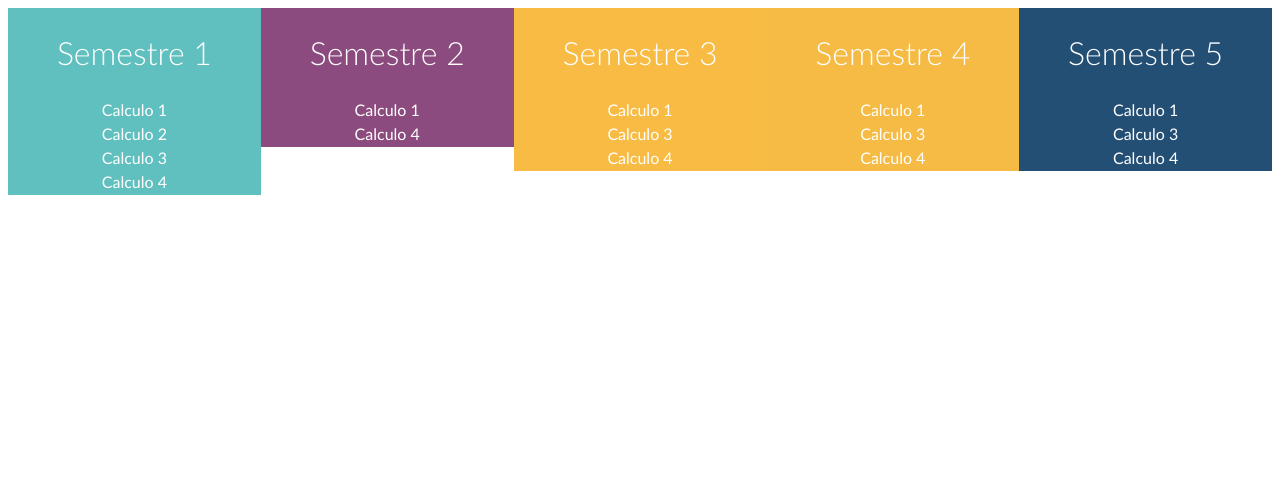
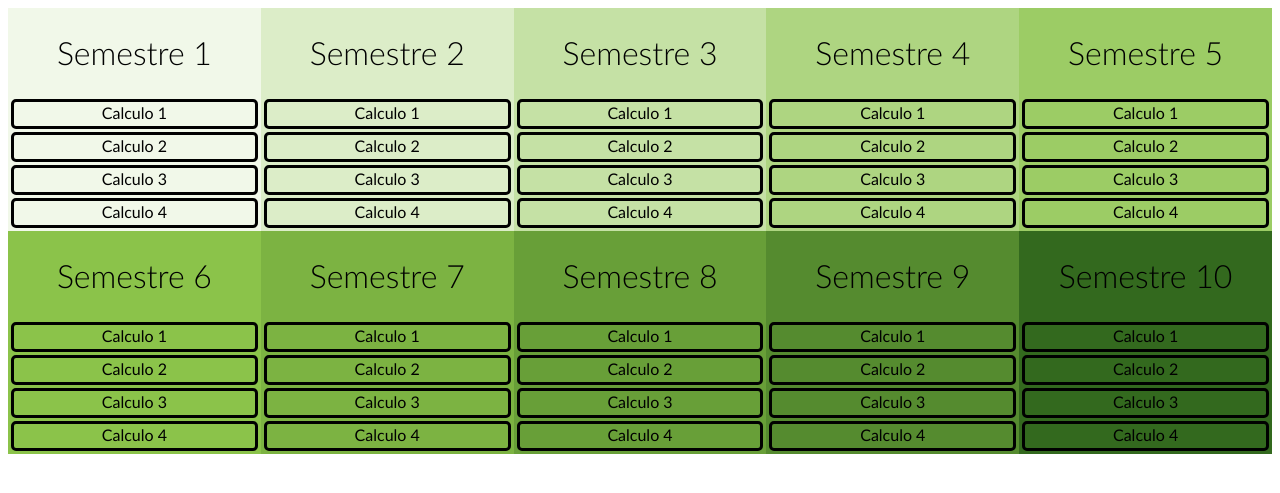
Before and after one commit to Mariapaula1609/GestorPensum, a PHP site: page /plantillaMaterias.php in a window 1280 px wide. Shown: the top 493 px of the page. Run offline with PHP 8.4, Linux system fonts and the light colour scheme.

Commit message:
Se arreglo la interfaz

```diff
--- a/css/materias.css
+++ b/css/materias.css
@@ -3,36 +3,120 @@
 }
 
 .content {
+  width: 100%;
   text-align: center;
   overflow: hidden;
-  color: white;
+  color: black;
+  background: #ECEFF1;
 }
-#semestre5  {
-  width: 20%;
-  float:left;
-  background: #244F75;
-}
+
 #semestre1 {
   width: 20%;
   float:left;
-       background: #60BFBF;
+       background:#F1F8E9;
 }
 #semestre2 {
   width: 20%;
   float:left;
-       background: #8C4B7E;
+       background: #DCEDC8;
 }
 #semestre3 {
   width: 20%;
   float:left;
-       background: #F8BB44;
+       background: #C5E1A5;
 }
 #semestre4 {
   width: 20%;
   float:left;
-  background: #F6BB44;
+  background: #AED581;
+}
+#semestre5 {
+  width: 20%;
+  float:left;
+  background: #9CCC65;
+}
+#semestre6 {
+  width: 20%;
+  float:left;
+  background: #8BC34A;
+}
+#semestre7{
+  width: 20%;
+  float:left;
+  background: #7CB342;
+}
+#semestre8 {
+  width: 20%;
+  float:left;
+  background: #689F38;
+}
+#semestre9 {
+  width: 20%;
+  float:left;
+  background: #558B2F;
+}
+#semestre10 {
+  width: 20%;
+  float:left;
+  background: #33691E;
 }
 /* Demo purposes */
+.materia{
+  margin: 3px;
+  border-radius: 5px;
+  border-style: solid;
+
+}
+.materias1{
+  margin: 5px;
+  border-radius: 5px;
+
+}
+.materias2{
+  margin: 5px;
+  border-radius: 5px;
+
+}
+.materias3{
+  margin: 5px;
+  border-radius: 5px;
+
+}
+.materias4{
+  margin: 5px;
+  border-radius: 5px;
+
+}
+.materias5{
+  margin: 5px;
+  border-radius: 5px;
+
+}
+.materias6{
+  margin: 5px;
+  border-radius: 5px;
+
+}
+.materias7{
+  margin: 6px;
+  border-radius: 5px;
+
+}
+.materias8{
+  margin: 5px;
+  border-radius: 5px;
+
+}
+.materias9{
+  margin: 5px;
+  border-radius: 5px;
+
+}
+.materias10{
+  margin: 5px;
+  border-radius: 5px;
+
+}
 
 body {
   font-family: 'Lato';
--- a/javaScript.js
+++ b/javaScript.js
@@ -2,10 +2,12 @@ function enviarCodigo(){
        document.formulario1.submit()
   }
 function enviarCodigoServer(codigo){
+
   var xhttp = new XMLHttpRequest();
   xhttp.onreadystatechange = function() {
       if (this.readyState == 4 && this.status == 200) {
-        //  console.log(this.responseText);
+          console.log("dasdsa");
+
            let datos = JSON.parse(this.responseText);
            cargarMaterias(datos);
       }
@@ -15,8 +17,8 @@ function enviarCodigoServer(codigo){
 }
 function cargarMaterias(datos){
   let semestres =[];
-  for(var i = 1;i<=5;i++){
-    semestres.push(document.querySelector("#semestre"+i));
+  for(var i = 1;i<=10;i++){
+    semestres.push(document.querySelector("#materias"+i));
     semestres[i-1].innerHTML = '';
   }
   console.log(semestres);
--- a/plantillaMaterias.php
+++ b/plantillaMaterias.php
@@ -5,6 +5,7 @@
 		<link rel="stylesheet" href="css/materias.css" />
 		<title>Administrador Pensum</title>
 		<script src="javaScript.js"></script>
+
 	</head>
 	<body>
 		<?php
@@ -18,35 +19,96 @@
 		 ?>
 
 		 <div class="content">
+
 			 <div id="semestre1">
-		       <h1 class="titulo_semestre" data-name="Ipsum">Semestre 1</h1>
+				 <h1 class="titulo_semestre">Semestre 1</h1>
+				 <div id="materias1">
 					<div class="materia">Calculo 1</div>
 					<div class="materia">Calculo 2</div>
 					<div class="materia">Calculo 3</div>
 					<div class="materia">Calculo 4</div>
 				</div>
+			 </div>
 			 <div id="semestre2">
-		       <h1 class="titulo_semestre" data-name="Dolor">Semestre 2</h1>
+				 <h1 class="titulo_semestre">Semestre 2</h1>
+				 <div id="materias2">
 					<div class="materia">Calculo 1</div>
-		 			<div class="materia">Calculo 4</div>
-		     </div>
-		 		<div id="semestre3">
-		       <h1 class="titulo_semestre" data-name="Sit">Semestre 3</h1>
-		 			<div class="materia">Calculo 1</div>
+					<div class="materia">Calculo 2</div>
 					<div class="materia">Calculo 3</div>
 					<div class="materia">Calculo 4</div>
 				</div>
-		 		<div id="semestre4">
-		 			<h1 class="titulo_semestre" data-name="Sit">Semestre 4</h1>
+			 </div>
+			 <div id="semestre3">
+				 <h1 class="titulo_semestre">Semestre 3</h1>
+				 <div id="materias3">
 					<div class="materia">Calculo 1</div>
+					<div class="materia">Calculo 2</div>
 					<div class="materia">Calculo 3</div>
 					<div class="materia">Calculo 4</div>
 				</div>
-				<div id="semestre5">
-		 			<h1 class="titulo_semestre" data-name="Sit">Semestre 5</h1>
+			 </div>
+			 <div id="semestre4">
+				 <h1 class="titulo_semestre">Semestre 4</h1>
+				 <div id="materias4">
 					<div class="materia">Calculo 1</div>
+					<div class="materia">Calculo 2</div>
 					<div class="materia">Calculo 3</div>
 					<div class="materia">Calculo 4</div>
+				</div>
+			 </div>
+			 <div id="semestre5">
+				 <h1 class="titulo_semestre">Semestre 5</h1>
+				 <div id="materias5">
+					<div class="materia">Calculo 1</div>
+					<div class="materia">Calculo 2</div>
+					<div class="materia">Calculo 3</div>
+					<div class="materia">Calculo 4</div>
+				</div>
+			 </div>
+			 <div id="semestre6">
+				 <h1 class="titulo_semestre">Semestre 6</h1>
+				 <div id="materias6">
+					<div class="materia">Calculo 1</div>
+					<div class="materia">Calculo 2</div>
+					<div class="materia">Calculo 3</div>
+					<div class="materia">Calculo 4</div>
+				</div>
+			 </div>
+			 <div id="semestre7">
+				 <h1 class="titulo_semestre">Semestre 7</h1>
+				 <div id="materias7">
+					<div class="materia">Calculo 1</div>
+					<div class="materia">Calculo 2</div>
+					<div class="materia">Calculo 3</div>
+					<div class="materia">Calculo 4</div>
+				</div>
+			 </div>
+			 <div id="semestre8">
+				 <h1 class="titulo_semestre">Semestre 8</h1>
+				 <div id="materias8">
+					<div class="materia">Calculo 1</div>
+					<div class="materia">Calculo 2</div>
+					<div class="materia">Calculo 3</div>
+					<div class="materia">Calculo 4</div>
+				</div>
+			 </div>
+				<div id="semestre9">
+					<h1 class="titulo_semestre" >Semestre 9</h1>
+					<div id="materias9">
+					 <div class="materia">Calculo 1</div>
+					 <div class="materia">Calculo 2</div>
+					 <div class="materia">Calculo 3</div>
+					 <div class="materia">Calculo 4</div>
+				 </div>
+				</div>
+				<div id="semestre10">
+					<h1 class="titulo_semestre" >Semestre 10</h1>
+					<div id="materias10">
+					 <div class="materia">Calculo 1</div>
+					 <div class="materia">Calculo 2</div>
+					 <div class="materia">Calculo 3</div>
+					 <div class="materia">Calculo 4</div>
+				 </div>
 				</div>
 		   <i class="fa fa-close strip__close"></i>
 
```
Also changed, not shown: mostrarMaterias.php (+6 -4 lines). Lines whose indentation alone changed are shown as unchanged.
